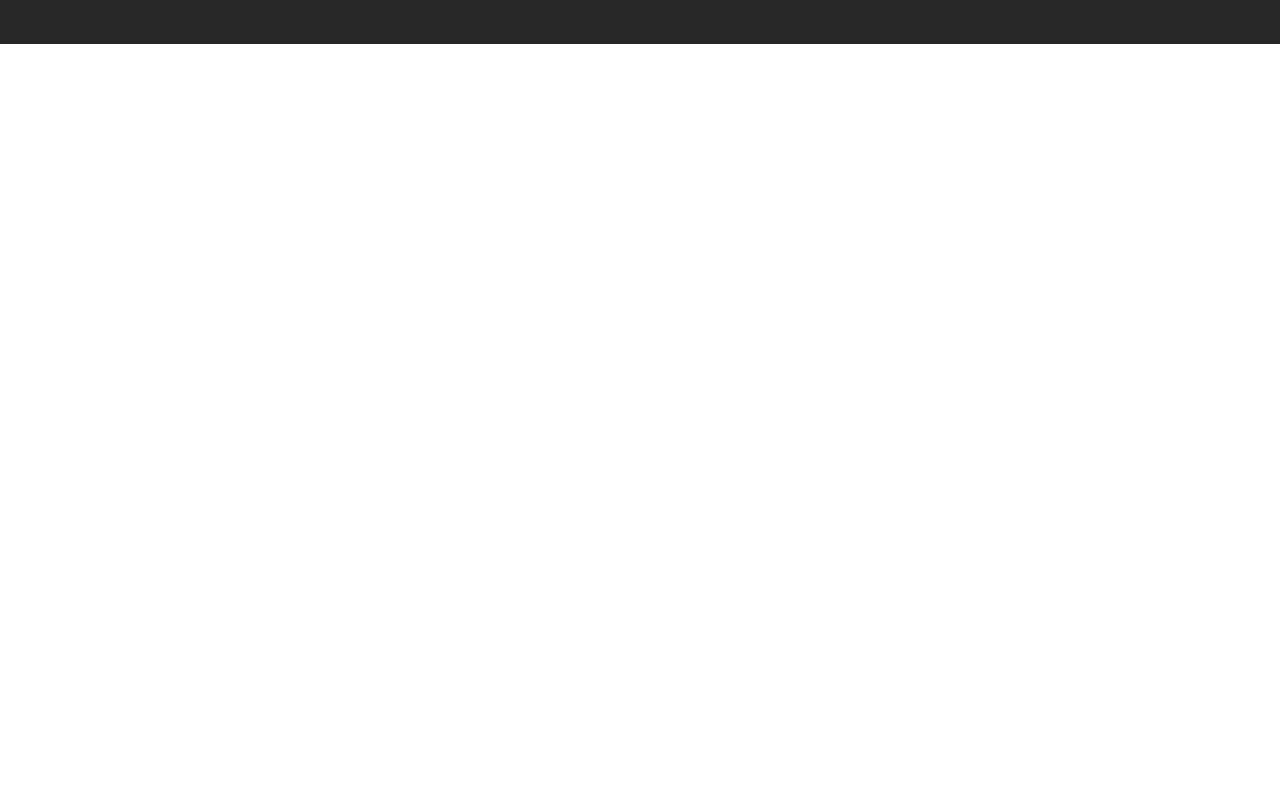
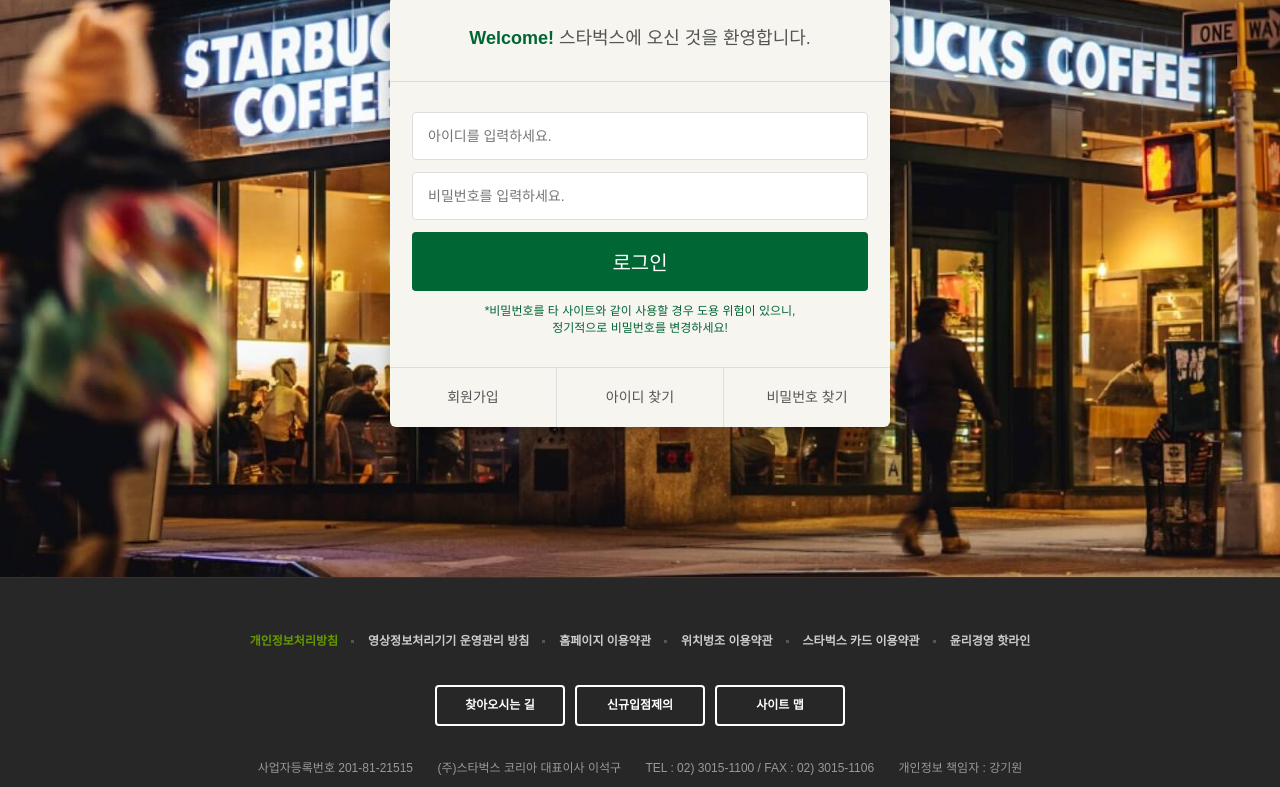
Before and after one commit to kwonyk0310/StarBucks, a plain HTML site: page signin/index.html in a window 1280 px wide. Shown: the part 290-1077 px from the top of the page. Before the commit the page ends 800 px from the top, so only its background shows below. Drawn offline with nearby package versions, Linux system fonts and the light colour scheme.

Commit message:
로그인 페이지 완성

```diff
--- /dev/null
+++ b/css/signin.css
@@ -0,0 +1,78 @@
+.signin {
+    margin-top: 120px;
+    padding: 100px 0 150px;
+    background-image: url("../images/signin_bg.jpg");
+    background-repeat: no-repeat;
+    background-position: center;
+    background-attachment: fixed;
+    background-size: cover;
+}
+.signin h1 {
+    color: #fff;
+    font-size: 30px;
+    font-weight: 700;
+    text-align: center;
+    margin-bottom: 24px;
+}
+.signin__card {
+    width: 500px;
+    margin: 0 auto;
+    border-radius: 6px;
+    background-color: #f6f5f0;
+    box-shadow: 2px 2px 20px rgba(0,0,0,.3);
+    color: #555;
+}
+.signin__card h2 {
+    padding: 30px;
+    font-size: 18px;
+    text-align: center;
+    border-bottom: 1px solid #ddd;
+}
+.signin__card h2 strong {
+    font-weight: 700;
+    color: #006633;
+}
+.signin__card form {
+    padding: 30px 22px;
+}
+.signin__card form input {
+    width: 100%;
+    margin-bottom: 12px;
+    padding: 15px;
+    border: 1px solid #ddd;
+    border-radius: 4px;
+    outline: none;
+    box-sizing: border-box;
+    font-size: 14px;
+}
+.signin__card form [type="submit"] {
+    background-color: #006633;
+    border: none;
+    color: #fff;
+    font-size: 20px;
+    cursor: pointer;
+}
+.signin__card form p {
+    font-size: 12px;
+    color: #006633;
+    text-align: center;
+}
+.signin__card .actions {
+    display: flex;
+    border-top: 1px solid #ddd;
+}
+.signin__card .actions a {
+    flex-grow: 1;
+    flex-basis: 0;
+    text-align: center;
+    padding: 20px;
+    color: #555;
+    font-size: 14px;
+    border-right: 1px solid #ddd;
+}
+.signin__card .actions a:last-child {
+    border-right: none;
+}
+.signin__card .actions a:hover {
+    text-decoration: underline;
+}
--- a/signin/index.html
+++ b/signin/index.html
@@ -25,6 +25,7 @@
   <link href="../favicon.png" rel="icon" />
   <link rel="stylesheet" href="https://cdnjs.cloudflare.com/ajax/libs/meyer-reset/2.0/reset.min.css">
   <link href="../css/common.css" rel="stylesheet" />
+  <link href="../css/signin.css" rel="stylesheet" />
 
   <script src="https://cdnjs.cloudflare.com/ajax/libs/lodash.js/4.17.21/lodash.min.js" integrity="sha512-WFN04846sdKMIP5LKNphMaWzU7YpMyCU245etK3g/2ARYbPK9Ub18eG+ljU96qKRCWh+quCY7yefSmlkQw1ANQ==" crossorigin="anonymous" referrerpolicy="no-referrer"></script>
 
@@ -373,7 +374,26 @@
 </header>
 
 <section class="signin">
-
+  <h1>로그인</h1>
+  <div class="signin__card">
+    <h2>
+      <strong>Welcome!</strong> 스타벅스에 오신 것을 환영합니다.
+    </h2>
+    <form action="post">
+      <input type="text" placeholder="아이디를 입력하세요." />
+      <input type="password" placeholder="비밀번호를 입력하세요." />
+      <input type="submit" value="로그인" />
+      <p>
+        *비밀번호를 타 사이트와 같이 사용할 경우 도용 위험이 있으니, <br />
+        정기적으로 비밀번호를 변경하세요!
+      </p>
+    </form>
+    <div class="actions">
+      <a href="javascript:void(0)">회원가입</a>
+      <a href="javascript:void(0)">아이디 찾기</a>
+      <a href="javascript:void(0)">비밀번호 찾기</a>
+    </div>
+  </div>
 </section>
 
 
```
